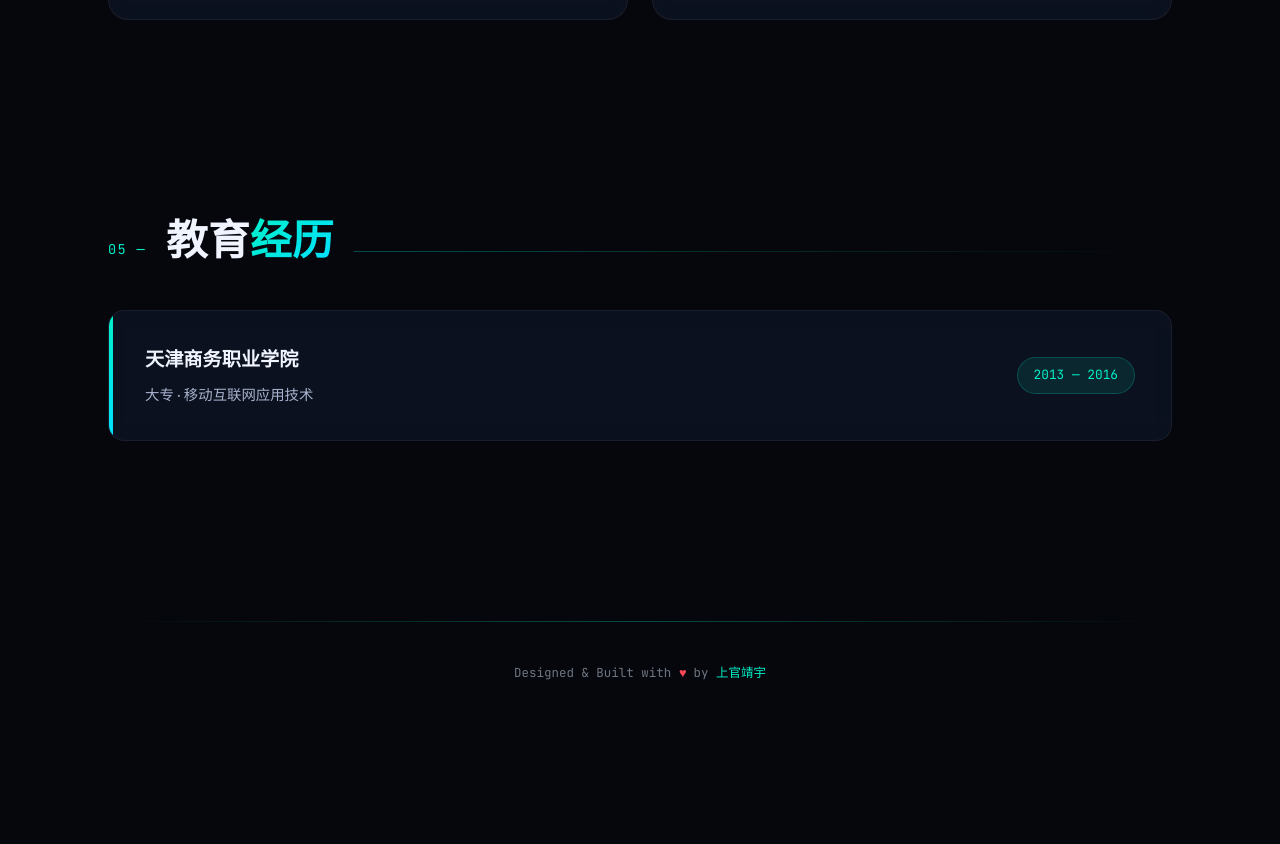
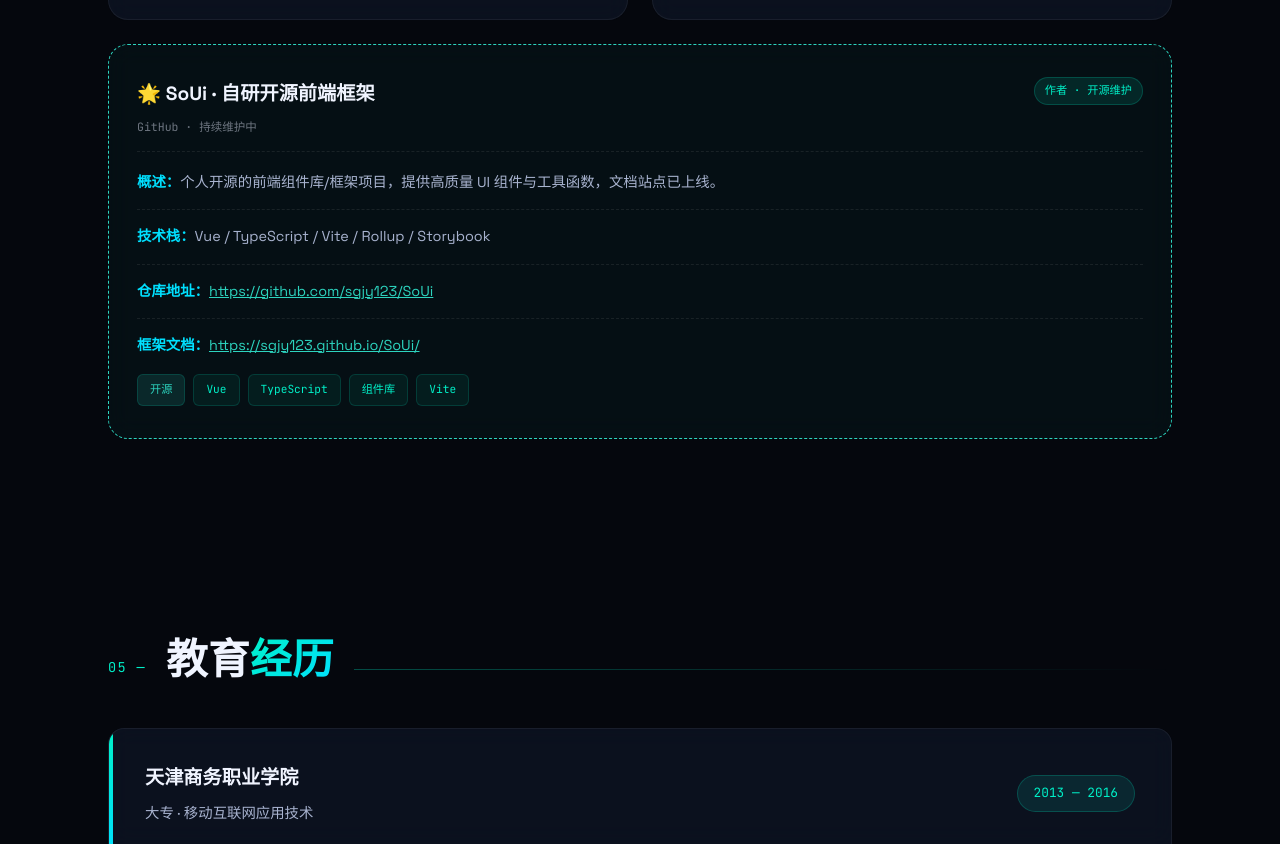
Before and after one commit to sgjy123/Resume, a plain HTML site: page index.html in a window 1280 px wide. Shown: the part 7698-8542 px from the top of the page. Before the commit the page ends 8422 px from the top, so only its background shows below. Drawn offline with Linux system fonts and the light colour scheme.

Commit message:
feat: 新增SoUi自研开源前端框架项目

```diff
--- a/index.html
+++ b/index.html
@@ -593,6 +593,21 @@
                 <div class="tags"><span class="tag">企业站</span><span class="tag">自适应</span></div>
             </div>
 
+            <!-- ===== 开源项目：SoUi 前端框架 ===== -->
+            <div class="proj" style="grid-column: 1 / -1; border: 1px dashed #2dd4bf; background: rgba(45,212,191,0.04);">
+                <div class="proj-head"><span class="proj-name">🌟 SoUi · 自研开源前端框架</span><span class="proj-role">作者 · 开源维护</span></div>
+                <div class="proj-date">GitHub · 持续维护中</div>
+                <div class="proj-desc">
+                    <strong>概述：</strong>个人开源的前端组件库/框架项目，提供高质量 UI 组件与工具函数，文档站点已上线。
+                    <div class="proj-block"><strong>技术栈：</strong>Vue / TypeScript / Vite / Rollup / Storybook</div>
+                    <div class="proj-block"><strong>仓库地址：</strong><a href="https://github.com/sgjy123/SoUi" target="_blank" rel="noopener" style="color:#2dd4bf;">https://github.com/sgjy123/SoUi</a></div>
+                    <div class="proj-block"><strong>框架文档：</strong><a href="https://sgjy123.github.io/SoUi/" target="_blank" rel="noopener" style="color:#2dd4bf;">https://sgjy123.github.io/SoUi/</a></div>
+                </div>
+                <div class="tags">
+                    <span class="tag" style="background:#2dd4bf22;color:#2dd4bf;">开源</span><span class="tag">Vue</span><span class="tag">TypeScript</span><span class="tag">组件库</span><span class="tag">Vite</span>
+                </div>
+            </div>
+
         </div>
     </section>
 
```
